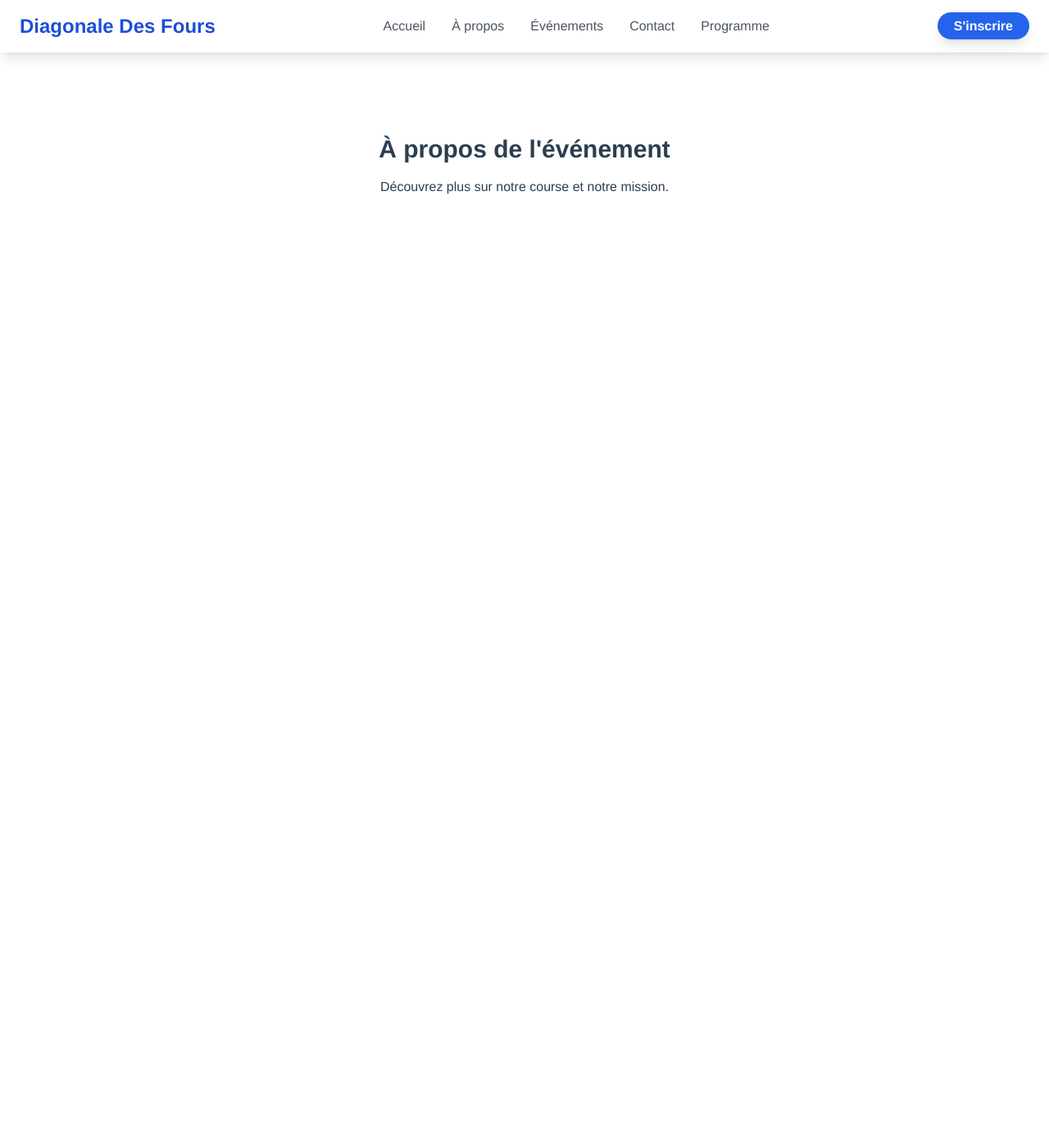
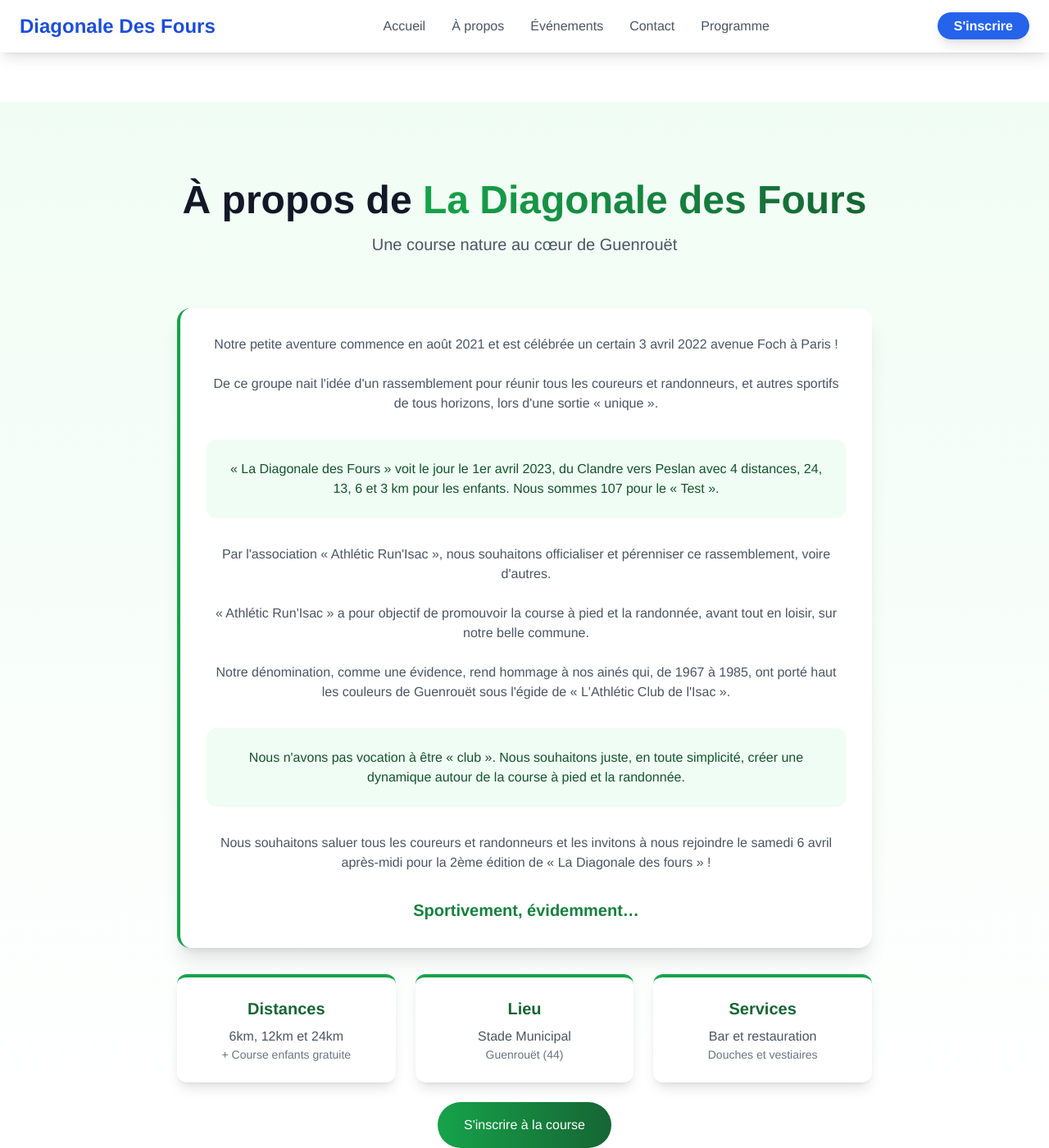
Before and after one commit to RomainLeclair/diagonale-des-fours, a Vue app: page /about in a window 1280 px wide. Shown: the whole page at 82% size. Before the commit the page ends 800 px from the top, so only its background shows below. Built offline with nearby package versions, Linux system fonts and the light colour scheme.

Commit message:
add about page

```diff
--- a/src/views/About.vue
+++ b/src/views/About.vue
@@ -1,7 +1,90 @@
 <template>
-    <div class="about-page">
-      <h1 class="text-3xl font-bold text-center mt-10">À propos de l'événement</h1>
-      <p class="text-center mt-4">Découvrez plus sur notre course et notre mission.</p>
+  <div class="pt-24 bg-gradient-to-b from-green-50 to-white min-h-screen">
+    <div class="container mx-auto px-4 sm:px-6 max-w-4xl">
+      <div class="text-center mb-16">
+        <h1 class="text-4xl md:text-5xl font-bold text-gray-900 mb-4">
+          À propos de
+          <span class="text-transparent bg-clip-text bg-gradient-to-r from-green-600 to-green-800">
+            La Diagonale des Fours
+          </span>
+        </h1>
+        <p class="text-xl text-gray-600">Une course nature au cœur de Guenrouët</p>
+      </div>
+
+      <div class="prose prose-lg mx-auto space-y-6 text-gray-600">
+        <div class="bg-white rounded-2xl shadow-xl p-8 mb-8 border-l-4 border-green-600">
+          <p class="mb-6">
+            Notre petite aventure commence en août 2021 et est célébrée un certain 3 avril 2022 avenue Foch à Paris !
+          </p>
+
+          <p class="mb-6">
+            De ce groupe nait l'idée d'un rassemblement pour réunir tous les coureurs et randonneurs, et autres sportifs de tous horizons, lors d'une sortie « unique ».
+          </p>
+
+          <div class="bg-green-50 p-6 my-8 rounded-xl">
+            <p class="font-medium text-green-900">
+              « La Diagonale des Fours » voit le jour le 1er avril 2023, du Clandre vers Peslan avec 4 distances, 24, 13, 6 et 3 km pour les enfants. Nous sommes 107 pour le « Test ».
+            </p>
+          </div>
+
+          <p class="mb-6">
+            Par l'association « Athlétic Run'Isac », nous souhaitons officialiser et pérenniser ce rassemblement, voire d'autres.
+          </p>
+
+          <p class="mb-6">
+            « Athlétic Run'Isac » a pour objectif de promouvoir la course à pied et la randonnée, avant tout en loisir, sur notre belle commune.
+          </p>
+
+          <p class="mb-6">
+            Notre dénomination, comme une évidence, rend hommage à nos ainés qui, de 1967 à 1985, ont porté haut les couleurs de Guenrouët sous l'égide de « L'Athlétic Club de l'Isac ».
+          </p>
+
+          <div class="bg-green-50 p-6 my-8 rounded-xl">
+            <p class="font-medium text-green-900">
+              Nous n'avons pas vocation à être « club ». Nous souhaitons juste, en toute simplicité, créer une dynamique autour de la course à pied et la randonnée.
+            </p>
+          </div>
+
+          <p class="mb-8">
+            Nous souhaitons saluer tous les coureurs et randonneurs et les invitons à nous rejoindre le samedi 6 avril après-midi pour la 2ème édition de « La Diagonale des fours » !
+          </p>
+
+          <p class="text-center font-semibold text-xl text-green-700 mt-8">
+            Sportivement, évidemment…
+          </p>
+        </div>
+
+        <!-- Info Card -->
+        <div class="grid grid-cols-1 md:grid-cols-3 gap-6 mt-12">
+          <div class="bg-white p-6 rounded-xl shadow-lg border-t-4 border-green-600">
+            <h3 class="font-bold text-xl mb-2 text-green-800">Distances</h3>
+            <p>6km, 12km et 24km</p>
+            <p class="text-sm text-gray-500">+ Course enfants gratuite</p>
+          </div>
+          <div class="bg-white p-6 rounded-xl shadow-lg border-t-4 border-green-600">
+            <h3 class="font-bold text-xl mb-2 text-green-800">Lieu</h3>
+            <p>Stade Municipal</p>
+            <p class="text-sm text-gray-500">Guenrouët (44)</p>
+          </div>
+          <div class="bg-white p-6 rounded-xl shadow-lg border-t-4 border-green-600">
+            <h3 class="font-bold text-xl mb-2 text-green-800">Services</h3>
+            <p>Bar et restauration</p>
+            <p class="text-sm text-gray-500">Douches et vestiaires</p>
+          </div>
+        </div>
+
+        <!-- Call to action -->
+        <div class="text-center mt-12">
+          <a
+            href="https://www.klikego.com/inscription/diagonale-des-fours-2025/running-course-a-pied/1704922291482-2"
+            target="_blank"
+            class="inline-block px-8 py-4 bg-gradient-to-r from-green-600 to-green-800 text-white font-medium rounded-full hover:shadow-lg transform transition-all duration-300 hover:scale-105"
+          >
+            S'inscrire à la course
+          </a>
+        </div>
+      </div>
+    </div>
   </div>
 </template>
 
```
Also changed, not shown: 1 other file (tests, documents, lock files or other folders). Lines whose indentation alone changed are shown as unchanged.
